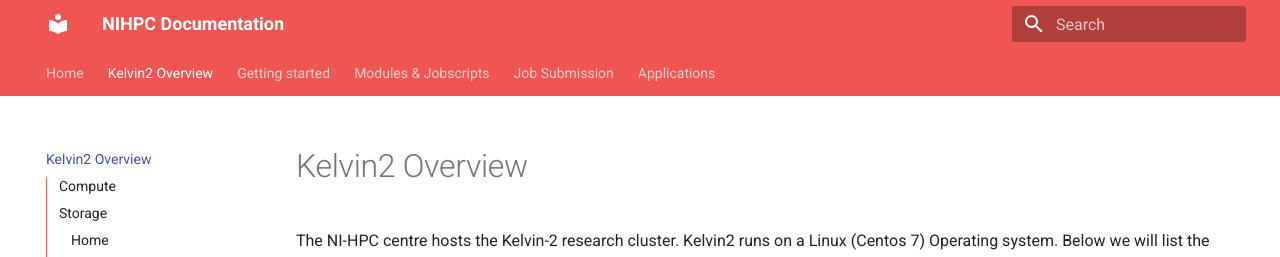
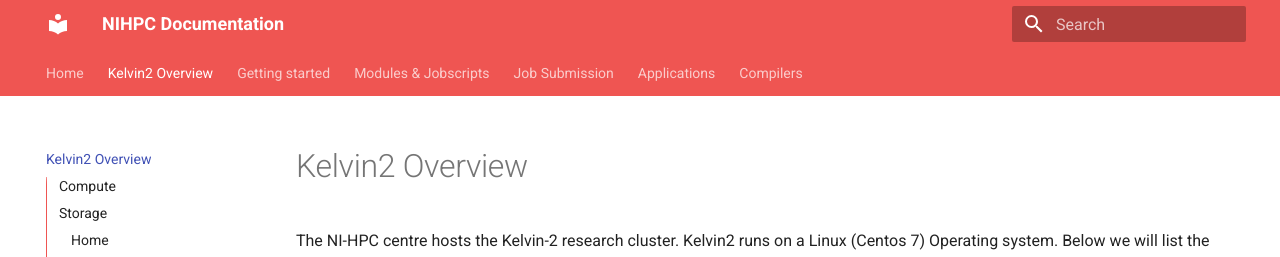
Before and after one commit to ethanbradley/nihpc-documentation, an MkDocs documentation site: the page built from docs/Kelvin2 Overview.md, in a window 1280 px wide and 900 px high. Shown: the top 257 px of the window. Built offline with MkDocs 1.6.1 and Material for MkDocs 9.7.7, drawn with Linux system fonts in a browser that asks for light colours.

Commit message:
Update mkdocs.yml

```diff
--- a/mkdocs.yml
+++ b/mkdocs.yml
@@ -6,6 +6,7 @@
     - 'Modules & Jobscripts.md'
     - 'Job Submission.md'
     - 'Applications.md'
+    - 'Compilers.md'
 theme:
   name: material
   features:
```
